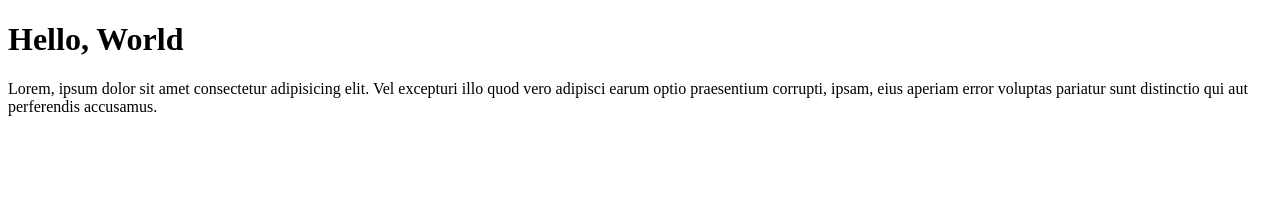
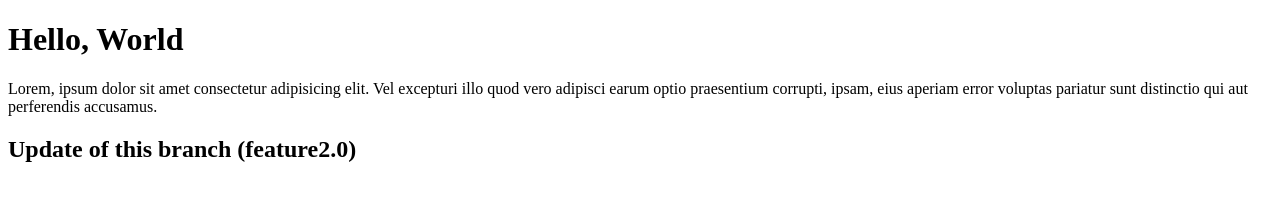
Before and after one commit to Eduardotmartins/eduardo-vs-code, a plain HTML site: page index.html in a window 1280 px wide. Drawn offline with Linux system fonts and the light colour scheme.

Commit message:
atualização nova brench nova

```diff
--- a/index.html
+++ b/index.html
@@ -13,6 +13,8 @@
     <p>Lorem, ipsum dolor sit amet consectetur adipisicing elit. Vel excepturi illo quod vero adipisci earum optio
         praesentium corrupti, ipsam, eius aperiam error voluptas pariatur sunt distinctio qui aut perferendis accusamus.
     </p>
+
+    <h2>Update of this branch (feature2.0)</h2>
 </body>
 
 </html>
```
